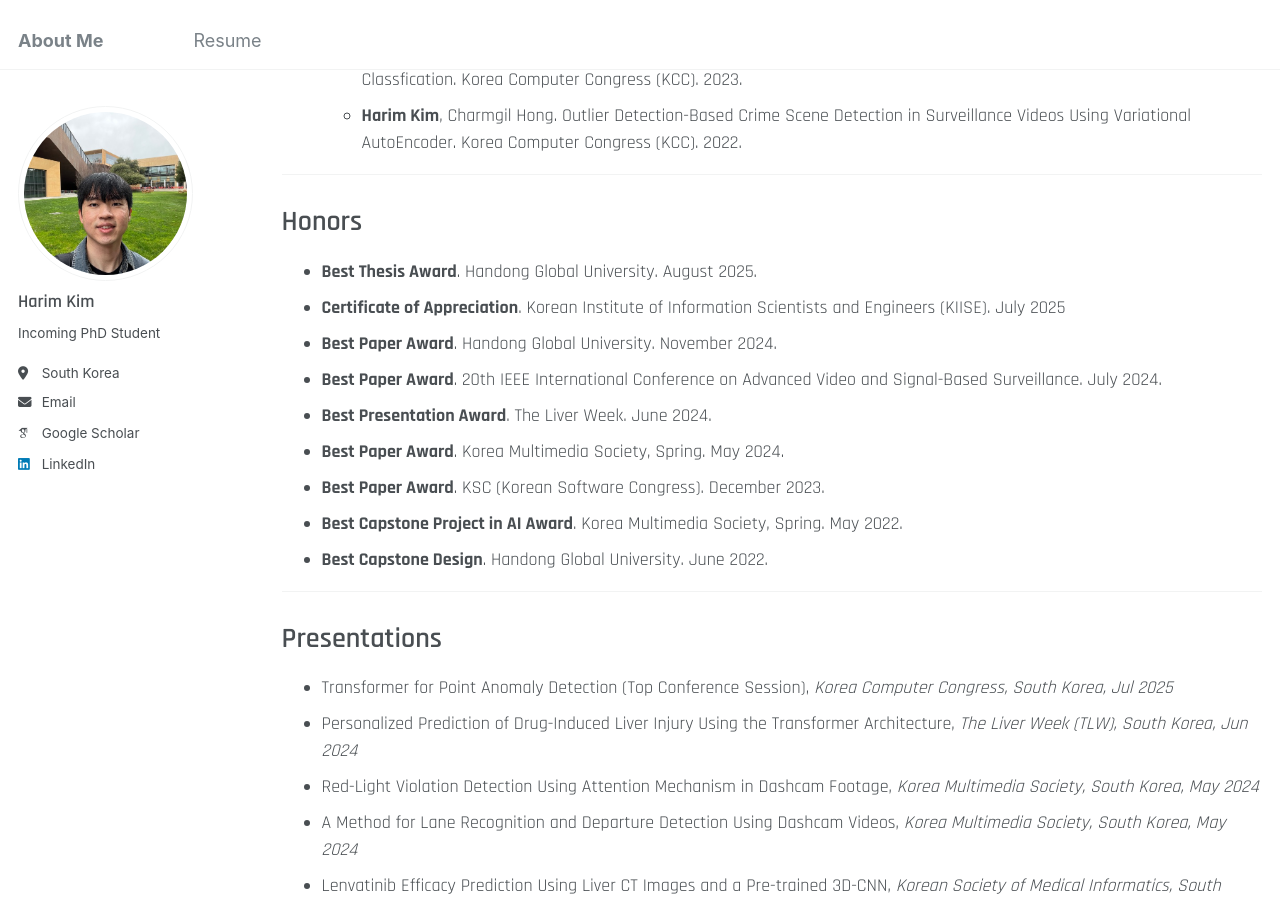
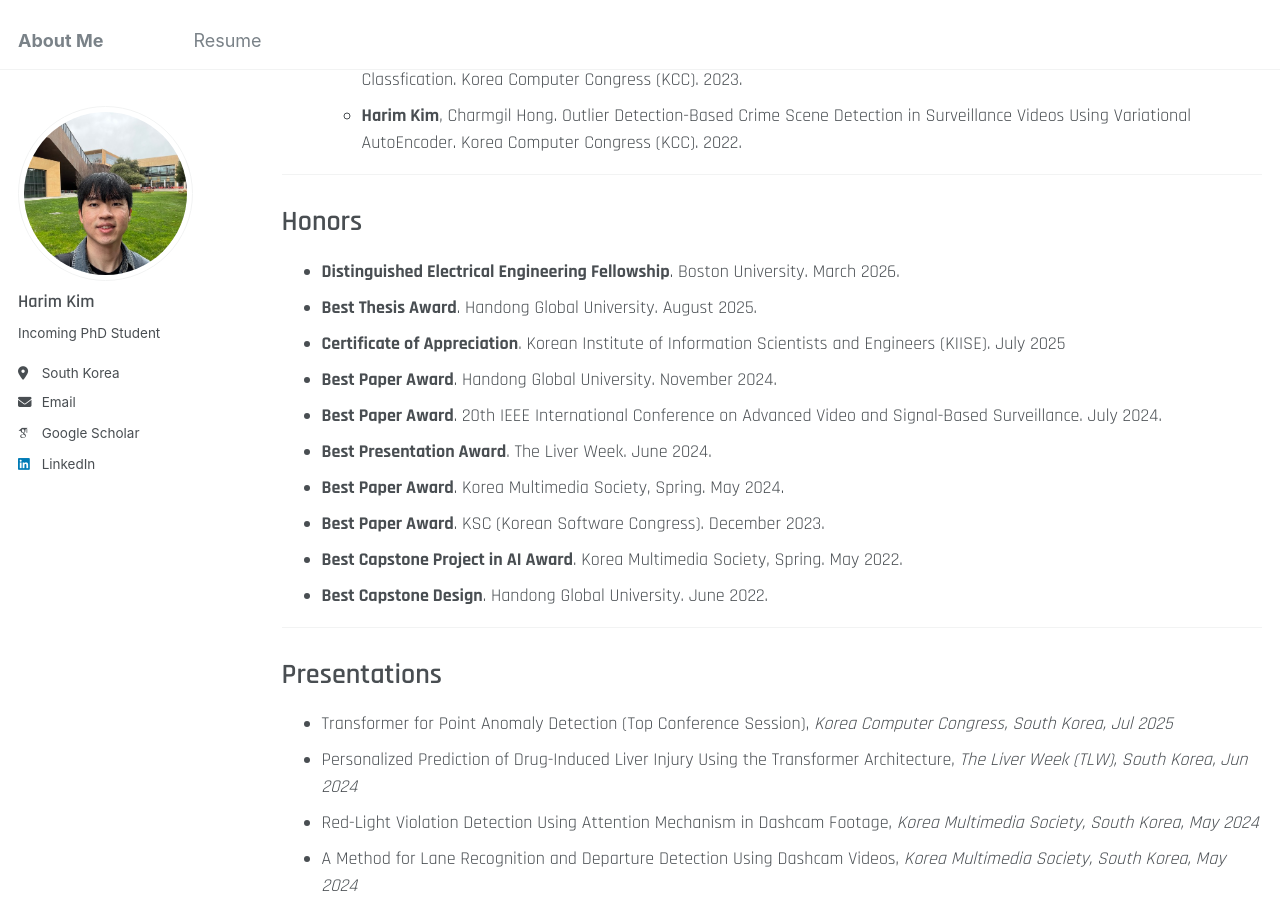
Before and after one commit to hrkim153/hrkim153.github.io, a Jekyll site: the page built from _pages/cv.md, in a window 1280 px wide and 900 px high, scrolled down 1996 px. Built offline with Jekyll 4.4.1, drawn with Linux system fonts in a browser that asks for light colours; some web fonts are replaced.

Commit message:
Update cv.md

```diff
--- a/_pages/cv.md
+++ b/_pages/cv.md
@@ -68,6 +68,7 @@ Refereed Publications
 
 Honors
 ======
+- **Distinguished Electrical Engineering Fellowship**. Boston University. March 2026.
 - **Best Thesis Award**. Handong Global University. August 2025.
 - **Certificate of Appreciation**. Korean Institute of Information Scientists and Engineers (KIISE). July 2025
 - **Best Paper Award**. Handong Global University. November 2024.
```
